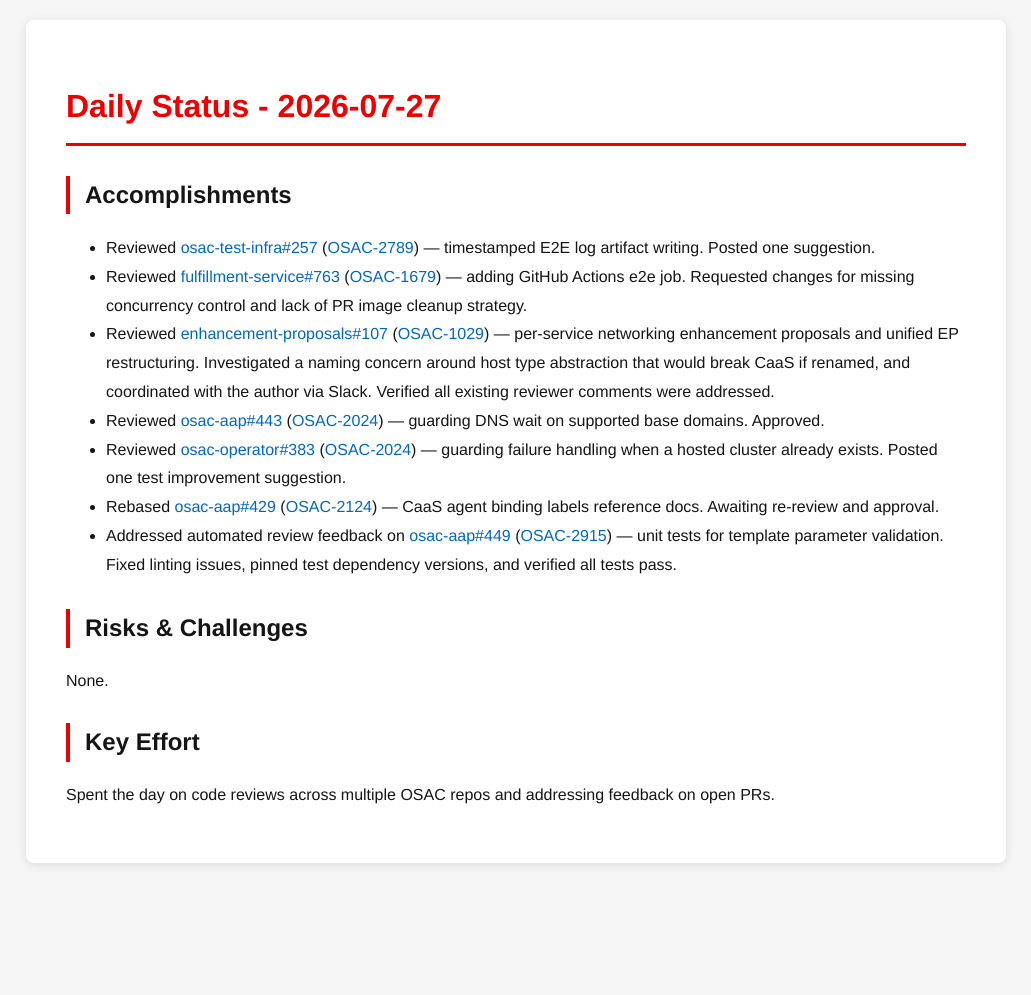
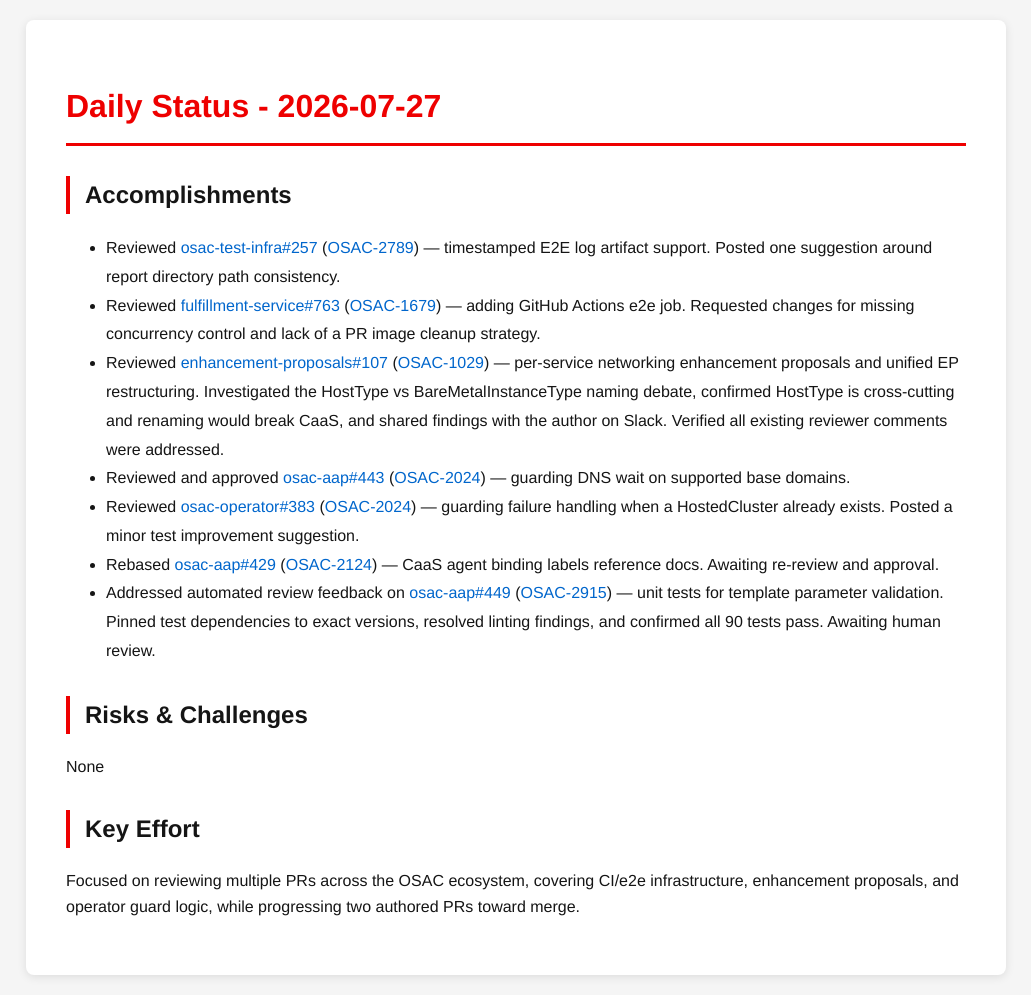
Before and after one commit to tzvatot/daily-status, a Jekyll site: the page built from 2026-07-27.md, in a window 1280 px wide. Shown: the whole page, without its empty margins (124-1155 px from the left). Built offline with Jekyll 4.4.1, drawn with Linux system fonts in a browser that asks for light colours; before the commit the page ends 900 px from its top, so only the background shows below that.

Commit message:
Daily status update - 2026-07-27

```diff
--- a/2026-07-27.md
+++ b/2026-07-27.md
@@ -7,16 +7,16 @@
 # Daily Status - 2026-07-27
 
 ## Accomplishments
-- Reviewed [osac-test-infra#257](https://github.com/osac-project/osac-test-infra/pull/257) ([OSAC-2789](https://redhat.atlassian.net/browse/OSAC-2789)) — timestamped E2E log artifact writing. Posted one suggestion.
-- Reviewed [fulfillment-service#763](https://github.com/osac-project/fulfillment-service/pull/763) ([OSAC-1679](https://redhat.atlassian.net/browse/OSAC-1679)) — adding GitHub Actions e2e job. Requested changes for missing concurrency control and lack of PR image cleanup strategy.
-- Reviewed [enhancement-proposals#107](https://github.com/osac-project/enhancement-proposals/pull/107) ([OSAC-1029](https://redhat.atlassian.net/browse/OSAC-1029)) — per-service networking enhancement proposals and unified EP restructuring. Investigated a naming concern around host type abstraction that would break CaaS if renamed, and coordinated with the author via Slack. Verified all existing reviewer comments were addressed.
-- Reviewed [osac-aap#443](https://github.com/osac-project/osac-aap/pull/443) ([OSAC-2024](https://redhat.atlassian.net/browse/OSAC-2024)) — guarding DNS wait on supported base domains. Approved.
-- Reviewed [osac-operator#383](https://github.com/osac-project/osac-operator/pull/383) ([OSAC-2024](https://redhat.atlassian.net/browse/OSAC-2024)) — guarding failure handling when a hosted cluster already exists. Posted one test improvement suggestion.
+- Reviewed [osac-test-infra#257](https://github.com/osac-project/osac-test-infra/pull/257) ([OSAC-2789](https://redhat.atlassian.net/browse/OSAC-2789)) — timestamped E2E log artifact support. Posted one suggestion around report directory path consistency.
+- Reviewed [fulfillment-service#763](https://github.com/osac-project/fulfillment-service/pull/763) ([OSAC-1679](https://redhat.atlassian.net/browse/OSAC-1679)) — adding GitHub Actions e2e job. Requested changes for missing concurrency control and lack of a PR image cleanup strategy.
+- Reviewed [enhancement-proposals#107](https://github.com/osac-project/enhancement-proposals/pull/107) ([OSAC-1029](https://redhat.atlassian.net/browse/OSAC-1029)) — per-service networking enhancement proposals and unified EP restructuring. Investigated the HostType vs BareMetalInstanceType naming debate, confirmed HostType is cross-cutting and renaming would break CaaS, and shared findings with the author on Slack. Verified all existing reviewer comments were addressed.
+- Reviewed and approved [osac-aap#443](https://github.com/osac-project/osac-aap/pull/443) ([OSAC-2024](https://redhat.atlassian.net/browse/OSAC-2024)) — guarding DNS wait on supported base domains.
+- Reviewed [osac-operator#383](https://github.com/osac-project/osac-operator/pull/383) ([OSAC-2024](https://redhat.atlassian.net/browse/OSAC-2024)) — guarding failure handling when a HostedCluster already exists. Posted a minor test improvement suggestion.
 - Rebased [osac-aap#429](https://github.com/osac-project/osac-aap/pull/429) ([OSAC-2124](https://redhat.atlassian.net/browse/OSAC-2124)) — CaaS agent binding labels reference docs. Awaiting re-review and approval.
-- Addressed automated review feedback on [osac-aap#449](https://github.com/osac-project/osac-aap/pull/449) ([OSAC-2915](https://redhat.atlassian.net/browse/OSAC-2915)) — unit tests for template parameter validation. Fixed linting issues, pinned test dependency versions, and verified all tests pass.
+- Addressed automated review feedback on [osac-aap#449](https://github.com/osac-project/osac-aap/pull/449) ([OSAC-2915](https://redhat.atlassian.net/browse/OSAC-2915)) — unit tests for template parameter validation. Pinned test dependencies to exact versions, resolved linting findings, and confirmed all 90 tests pass. Awaiting human review.
 
 ## Risks & Challenges
-None.
+None
 
 ## Key Effort
-Spent the day on code reviews across multiple OSAC repos and addressing feedback on open PRs.
+Focused on reviewing multiple PRs across the OSAC ecosystem, covering CI/e2e infrastructure, enhancement proposals, and operator guard logic, while progressing two authored PRs toward merge.
```
